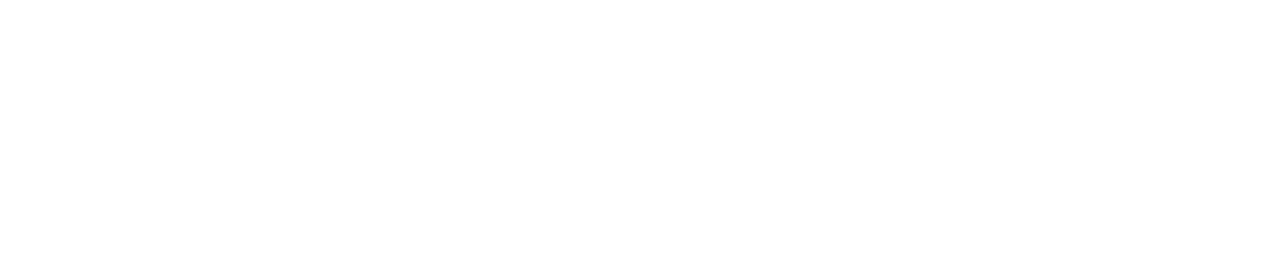
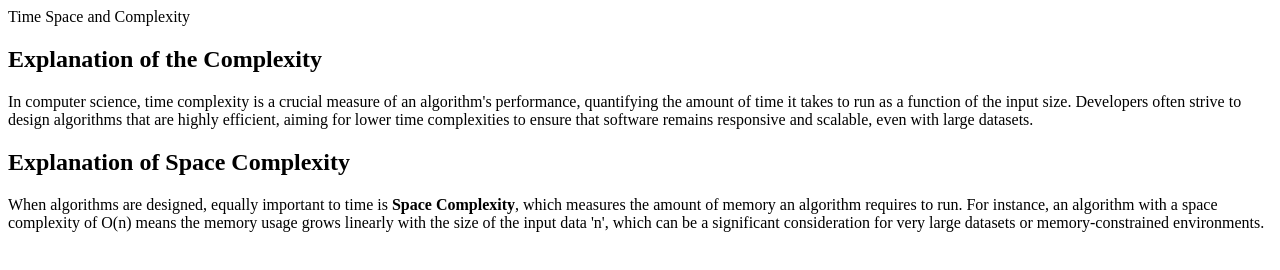
Before and after one commit to acciojob/time-and-space-complexity-anideva, a website: page main.html in a window 1280 px wide. Drawn offline with Linux system fonts and the light colour scheme.

Commit message:
created a submission

```diff
--- a/main.html
+++ b/main.html
@@ -5,8 +5,23 @@
 <head>
 	<link rel="stylesheet" href="styles.css">
 </head>
+<title> time and space complexity</title>
+	<style>
+		.centre{
+			test align: centre ;
+		}
+	</style>
 
-<body>
+<body
+	<h1 class="centre">Time Space and Complexity</h1>
+
+	<h2> Explanation of the Complexity</h2>
+
+	<p align= centre> In computer science, time complexity is a crucial measure of an algorithm's performance, quantifying the amount of time it takes to run as a function of the input size. Developers often strive to design algorithms that are highly efficient, aiming for lower time complexities to ensure that software remains responsive and scalable, even with large datasets.</p>
+
+	<h2> Explanation of Space Complexity</h2>
+	<p align= centre>When algorithms are designed, equally important to time is<b> Space Complexity</b>, which measures the amount of memory an algorithm requires to run. For instance, an algorithm with a space complexity of O(n) means the memory usage grows linearly with the size of the input data 'n', which can be a significant consideration for very large datasets or memory-constrained environments.</p>
+
 	<!-- the entire body must be written by student -->
     <script type="text/javascript" src="./script.js">
 </script>
--- a/script.js
+++ b/script.js
@@ -1 +1,2 @@
 //your JS code here. If required.
+https://www.svgrepo.com/show/345221/three-dots.svg
```
